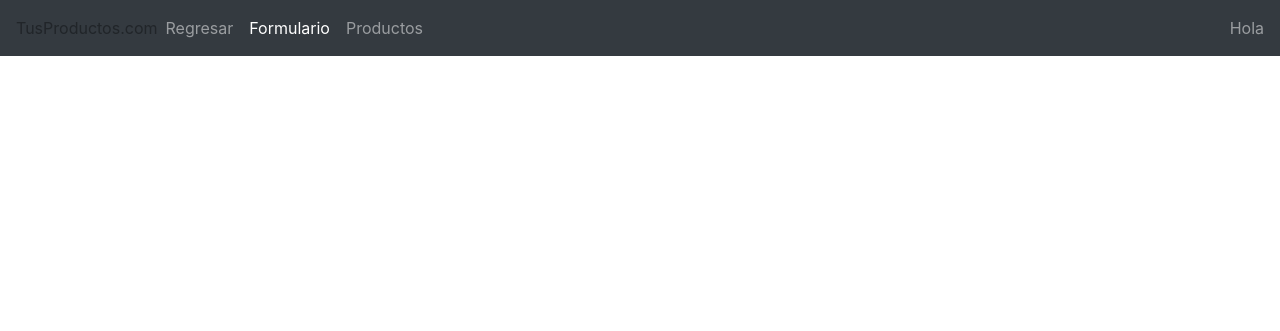
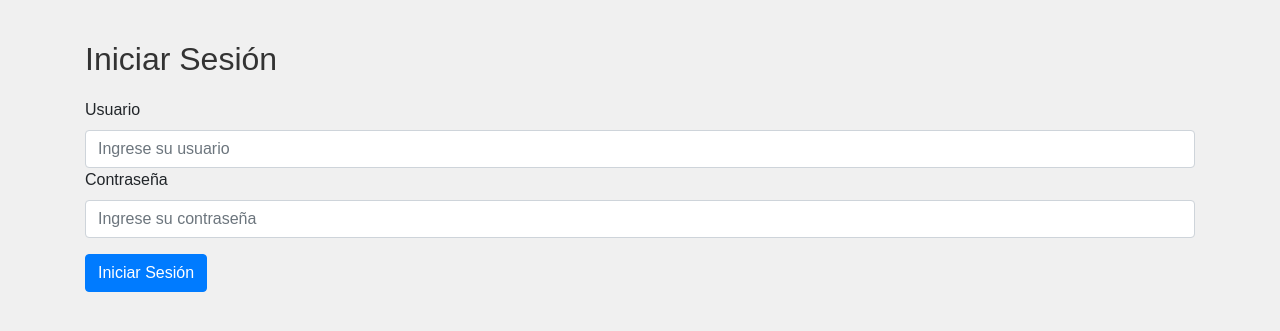
Before and after one commit to Inigo1405/Monolito-flask, a Flask app: page /form in a window 1280 px wide. Shown: the top 331 px of the page. Run offline with Flask 3, Linux system fonts and the light colour scheme; some libraries are stand-ins or nearby versions.

Commit message:
Correct base of the project structure and add CSS styling

```diff
--- a/app.py
+++ b/app.py
@@ -7,22 +7,33 @@ def get_db_connection():
     conn.row_factory = sqlite3.Row
     return conn
 
+app.secret_key = 'rbrt156we3f'
+
 @app.route('/')
 def base():
     return render_template('login.html', subtitulo="Iniciar Sesión")
 
 @app.post('/login')
 def login():
-    username = request.form.get('username')
-    password = request.form.get('password')
-    if username == 'admin' and password == 'password':
-        return render_template('form.html', subtitulo="Ingresa un producto", name="Username")
+    session['username'] = request.form['username']
+    session['password'] = request.form['password']
+    if session['username'] == 'admin' and session['password'] == 'password':
+        return render_template('form.html', subtitulo="Formulario de Producto", nombre=session['username'], page='form')
     else:
-        return render_template('login.html', error="Credenciales inválidas")
+        return render_template('login.html', subtitulo="Iniciar Sesión")
+
+@app.post('/logout')
+def logout():
+    session.clear()
+    return render_template('login.html', subtitulo="Iniciar Sesión")
 
 @app.get('/form')
 def form():
-    return render_template('form.html', name="Usuario")
+    try:
+        if session['username']:
+            return render_template('form.html', subtitulo="Formulario de Producto", nombre=session['username'], page='form')
+    except:
+        return render_template('login.html', subtitulo="Iniciar Sesión")
 
 @app.post('/form')
 def form_post():
@@ -31,16 +42,20 @@ def form_post():
     conn.execute('INSERT INTO Product (name_prod) VALUES (?)', (product_name,))
     conn.commit()
     conn.close()
-    return render_template('products.html', name="Usuario")
+    return render_template('products.html', subtitulo="Listado de Productos", nombre=session['username'], page='products')
 
 @app.get('/products')
 def products():
-
     conn = get_db_connection()
-    products = conn.execute('Select * from Product')
+    products = conn.execute('Select * from Product').fetchall()
     conn.commit()
     conn.close()
-    return render_template('products.html',products=products, subtitulo="Listado de Productos" )
+    return render_template('products.html',products=products, subtitulo="Listado de Productos", nombre=session['username'], page='products')
+
+#Mandar rutas inventadas
+@app.errorhandler(404)
+def no_route(e):
+    return render_template('login.html', subtitulo="Iniciar Sesión"), 404
 
 if __name__ == '__main__':
     app.run(debug=True)
--- /dev/null
+++ b/static/css/style.css
@@ -0,0 +1,36 @@
+/* Base styles */
+body {
+    background-color: #f0f0f0 !important;
+    font-family: Arial, sans-serif;
+}
+
+.container {
+    margin-top: 20px;
+}
+
+.navbar {
+    margin-bottom: 20px;
+}
+
+.button, .btn-custom {
+    background-color: #f44336;
+    border: none;
+    color: white;
+    padding: 10px 20px;
+    text-align: center;
+    text-decoration: none;
+    display: inline-block;
+    font-size: 16px;
+    margin: 4px 2px;
+    cursor: pointer;
+    border-radius: 4px;
+}
+
+.button:hover, .btn-custom:hover {
+    background-color: #d32f2f;
+}
+
+h2 {
+    color: #333;
+    margin-bottom: 20px;
+}
--- a/templates/form.html
+++ b/templates/form.html
@@ -1,7 +1,7 @@
 {% extends 'index.html'%}  {# Herencia #}
 {% block head %}
     {{ super() }} {# Heredar el contenido del bloque padre #}
-    <link rel="stylesheet" href="{{url_for('.static', filename='css/style.css')}}"> {# Nuevo contenido del bloque #}
+    <link rel="stylesheet" href="{{ url_for('static', filename='css/style.css') }}"> {# Nuevo contenido del bloque #}
 {% endblock %}
 
 {% block contenido %}
--- a/templates/index.html
+++ b/templates/index.html
@@ -5,6 +5,7 @@
       {% block head %}
       <link href="https://stackpath.bootstrapcdn.com/bootstrap/4.3.1/css/bootstrap.min.css" rel="stylesheet" integrity="sha384-ggOyR0iXCbMQv3Xipma34MD+dH/1fQ784/j6cY/iJTQUOhcWr7x9JvoRxT2MZw1T" crossorigin="anonymous">
       <script src="https://stackpath.bootstrapcdn.com/bootstrap/4.3.1/js/bootstrap.min.js" integrity="sha384-JjSmVgyd0p3pXB1rRibZUAYoIIy6OrQ6VrjIEaFf/nJGzIxFDsf4x0xIM+B07jRM" crossorigin="anonymous"></script>
+      <link rel="stylesheet" href="{{ url_for('static', filename='css/style.css') }}">
       <title>Titulo</title>
       {% endblock %}
   </head>
@@ -19,13 +20,18 @@
 
   <div class="collapse navbar-collapse" id="navbarSupportedContent">
     <ul class="navbar-nav mr-auto">
-      <li class="nav-item ">
-        <a class="nav-link" href="/">Regresar <span class="sr-only">(current)</span></a>
-      </li>
+        {% if page == 'form' %}
       <li class="nav-item active">
+         {% else %}
+         <li class="nav-item"></li>
+         {% endif %}
        <a class="nav-link" href="{{ url_for('form') }}">Formulario</a>
      </li>
-      <li class="nav-item">
+      {% if page == 'products' %}
+      <li class="nav-item active">
+         {% else %}
+         <li class="nav-item"></li>
+         {% endif %}
         <a class="nav-link" href="{{ url_for('products') }}" onclick="">Productos</a>
       </li>
     </ul>
@@ -36,8 +42,12 @@
          <li class="nav-item">
            {% if nombre != "" %}
              <span class="navbar-text">Hola {{nombre}}</span>
+
+             <form action="{{ url_for('logout') }}" method="post" style="display: inline;">
+               <button type="submit" class="btn btn-danger ml-2">Cerrar sesion</button>
+             </form>
            {% else %}
-             <a class="btn btn-info">Iniciar sesion</a>
+             <a class="btn btn-info" href="{{ url_for('base') }}">Iniciar sesion</a>
            {% endif %}
          </li>
        </ul>
--- a/templates/login.html
+++ b/templates/login.html
@@ -5,6 +5,7 @@
       {% block head %}
       <link href="https://stackpath.bootstrapcdn.com/bootstrap/4.3.1/css/bootstrap.min.css" rel="stylesheet" integrity="sha384-ggOyR0iXCbMQv3Xipma34MD+dH/1fQ784/j6cY/iJTQUOhcWr7x9JvoRxT2MZw1T" crossorigin="anonymous">
       <script src="https://stackpath.bootstrapcdn.com/bootstrap/4.3.1/js/bootstrap.min.js" integrity="sha384-JjSmVgyd0p3pXB1rRibZUAYoIIy6OrQ6VrjIEaFf/nJGzIxFDsf4x0xIM+B07jRM" crossorigin="anonymous"></script>
+      <link rel="stylesheet" href="{{ url_for('static', filename='css/style.css') }}">
       <title>Login</title>
       {% endblock %}
   </head>
--- a/templates/products.html
+++ b/templates/products.html
@@ -1,7 +1,7 @@
 {% extends 'index.html'%}  {# Herencia #}
 {% block head %}
     {{ super() }} {# Heredar el contenido del bloque padre #}
-    <link rel="stylesheet" href="{{url_for('.static', filename='css/style.css')}}"> {# Nuevo contenido del bloque #}
+    <link rel="stylesheet" href="{{ url_for('static', filename='css/style.css') }}"> {# Nuevo contenido del bloque #}
 {% endblock %}
 
 {% block contenido %}
```
Also changed, not shown: database.db.
